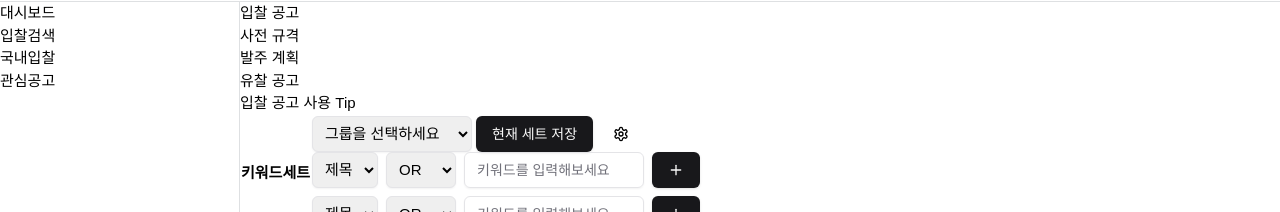
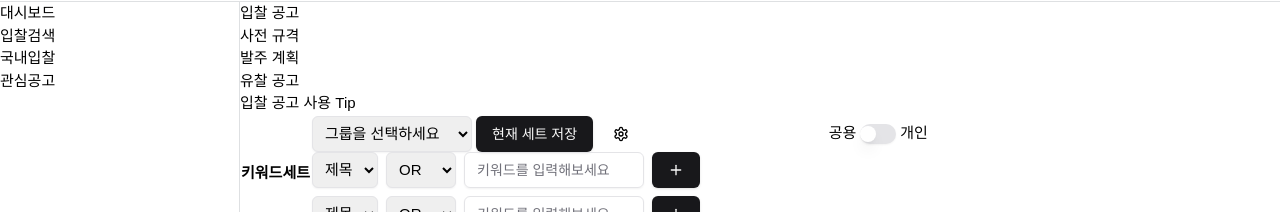
Before and after one commit to hckang80/nextjs-beginner-task, a Next.js app: page /dashboard/rfp in a window 1280 px wide. Shown: the part 98-310 px from the top of the page. Built offline with nearby package versions, Linux system fonts and the light colour scheme.

Commit message:
feat: 공용, 개인 토글 스위치 추가

```diff
--- a/app/dashboard/rfp/detailed-search.tsx
+++ b/app/dashboard/rfp/detailed-search.tsx
@@ -327,6 +327,13 @@ export function DetailedSearch() {
                   keywordSet={keywordSet}
                   setKeywordSet={setKeywordSet}
                 />
+                <div className="ml-auto">
+                  <div className="flex items-center gap-1">
+                    <span className="shrink-0">공용</span>
+                    <Switch checked={isPrivate} onCheckedChange={setIsPublic} />
+                    <span className="shrink-0">개인</span>
+                  </div>
+                </div>
               </div>
               <div className="flex flex-col gap-2">
                 {Object.entries(formModel.keywordSets).map(([key, context]) => {
```
